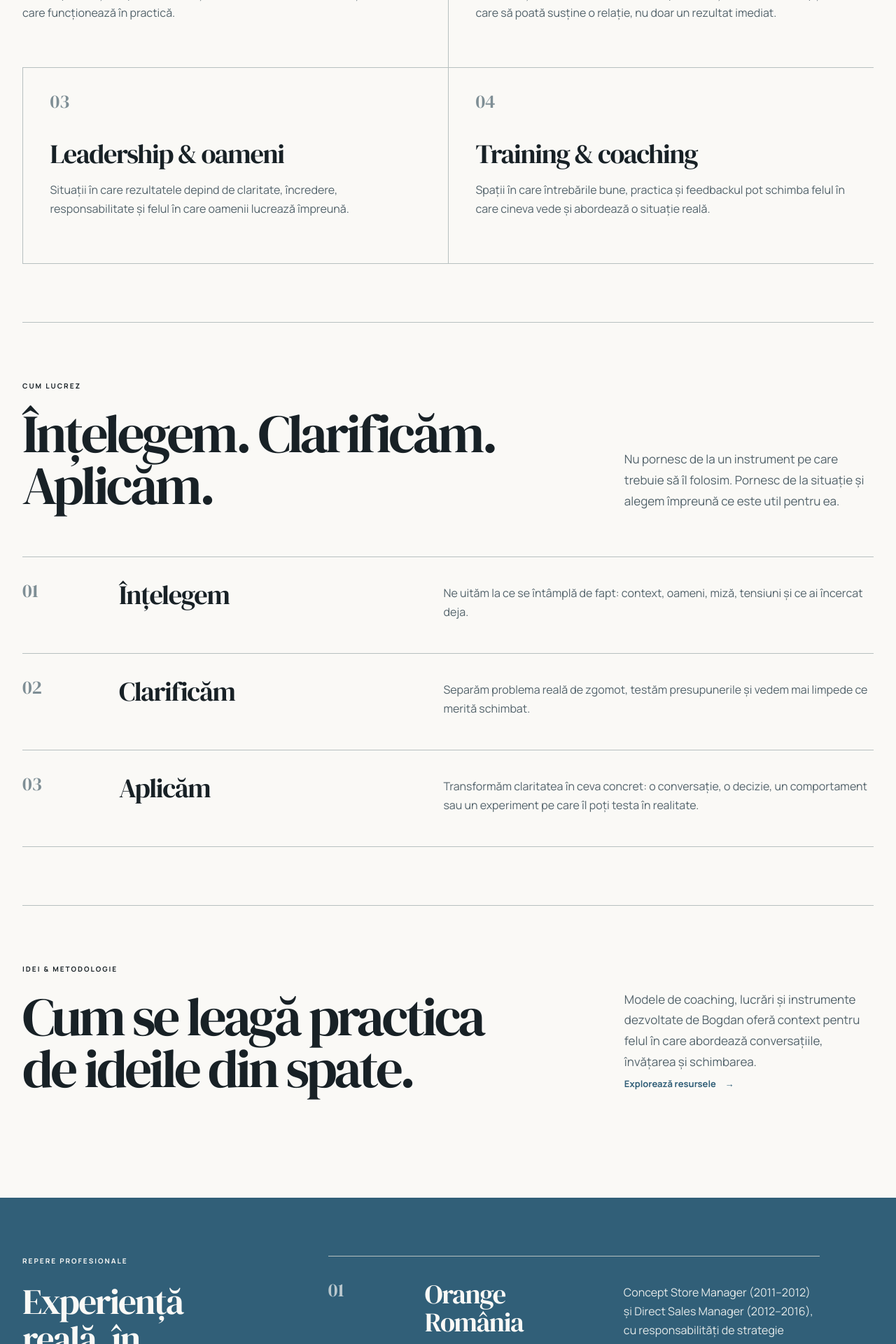
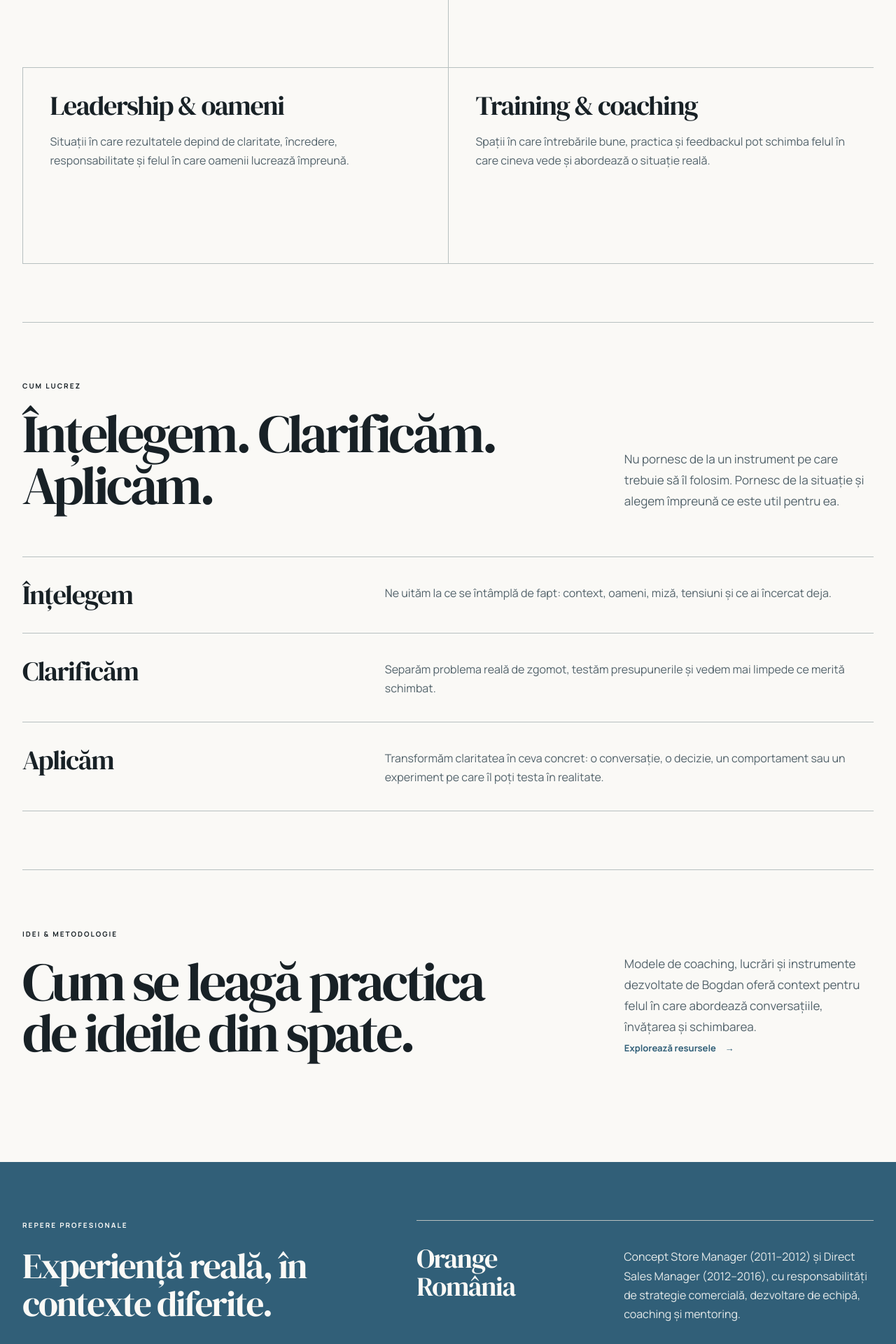
Before and after one commit to ivanovroxana1988-arch/bogdanvizitiu, a Next.js app: page /despre in a window 1280 px wide. Shown: the part 2260-4180 px from the top of the page at 70% size. Built offline with nearby package versions, Linux system fonts and the light colour scheme.

Commit message:
Remove decorative numbering from about page

```diff
--- a/app/_views/despre/page.tsx
+++ b/app/_views/despre/page.tsx
@@ -67,8 +67,7 @@ export default function About({searchParams}:{searchParams?:{lang?:string}}){
         <p className={styles.sectionIntro}>{copy.experienceIntro}</p>
       </div>
       <div className={styles.twoGrid}>
-        {copy.experienceItems.map((item,i)=><article className={styles.editorialCard} key={item.title}>
-          <span className={styles.cardIndex}>0{i+1}</span>
+        {copy.experienceItems.map(item=><article className={styles.editorialCard} key={item.title}>
           <h3>{item.title}</h3>
           <p>{item.description}</p>
         </article>)}
@@ -84,8 +83,7 @@ export default function About({searchParams}:{searchParams?:{lang?:string}}){
         <p className={styles.sectionIntro}>{copy.methodIntro}</p>
       </div>
       <div className={styles.processList}>
-        {copy.methodItems.map((item,i)=><article className={styles.processRow} key={item.title}>
-          <span className={styles.listIndex}>0{i+1}</span>
+        {copy.methodItems.map(item=><article className={`${styles.processRow} clean-process-row`} key={item.title}>
           <h3>{item.title}</h3>
           <p>{item.description}</p>
         </article>)}
@@ -113,8 +111,7 @@ export default function About({searchParams}:{searchParams?:{lang?:string}}){
           <p style={{color:'rgba(250,249,246,.9)',lineHeight:1.75,marginTop:'28px'}}>{copy.proofIntro}</p>
         </div>
         <div className={styles.processList}>
-          {copy.proofItems.map((item,i)=><article className={styles.processRow} key={item.title}>
-            <span className={styles.listIndex} style={{color:'rgba(250,249,246,.68)'}}>0{i+1}</span>
+          {copy.proofItems.map(item=><article className={`${styles.processRow} clean-process-row`} key={item.title}>
             <h3 style={{color:'#faf9f6'}}>{item.title}</h3>
             <p style={{color:'rgba(250,249,246,.9)'}}>{item.description}</p>
           </article>)}
```
